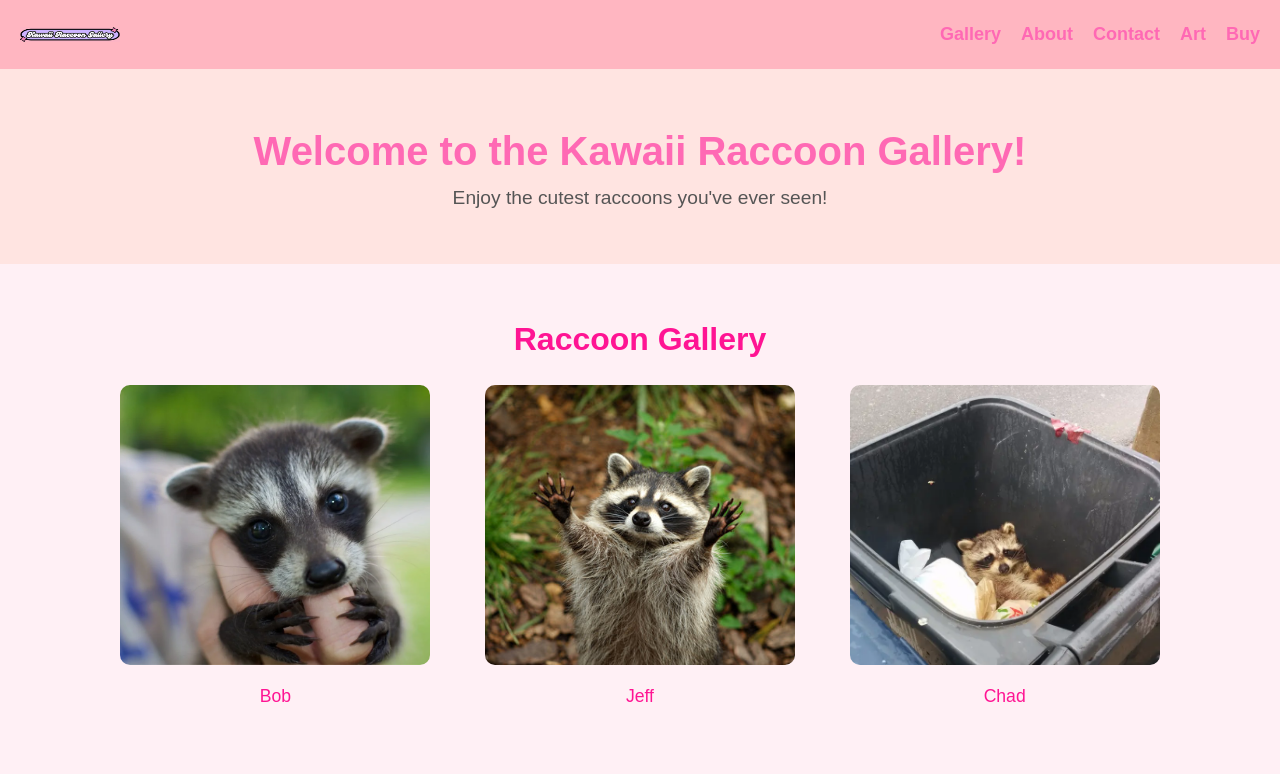
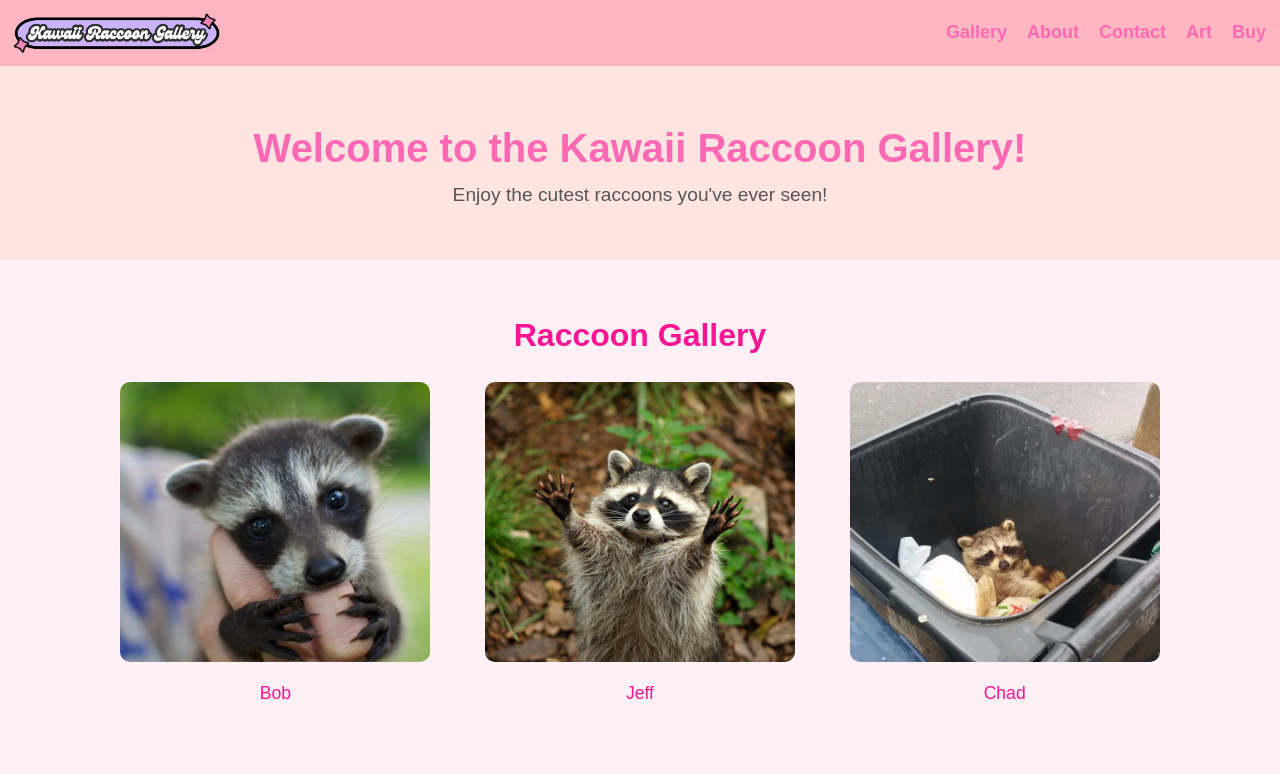
Before and after one commit to potunny/finalproject, a plain HTML site: page index.html in a window 1280 px wide. Shown: the top 774 px of the page. Drawn offline with Linux system fonts and the light colour scheme.

Commit message:
correction and file deletion

```diff
--- a/css1.css
+++ b/css1.css
@@ -17,18 +17,29 @@ body {
 /* Header Styling */
 header {
     background-color: #ffb6c1;
-    padding: 20px;
+    padding-left: 14px;
+    padding-top: 5px;
+    padding-bottom: 5px;
+    padding-right: 14px;
     display: flex;
     justify-content: space-between;
     align-items: center;
 }
 
-header .logo img {
+.logo img{
+    width: 216px;
+    height: 48px;
+    padding-top: 8px;
+    padding-right: 10px;
+}
+
+/*header .logo img {
     width: 100px;
-    height: auto; /* Keep aspect ratio */
-    max-height: 15px; /* Restrict height */
-    display: block; /* Remove extra inline spacing */
+    height: auto;
+    max-height: 15px;
+    display: block;
 }
+*/
 
 header nav ul {
     list-style: none;
```
Also changed, not shown: cssbackup.css (added), faviconk.png (deleted).
